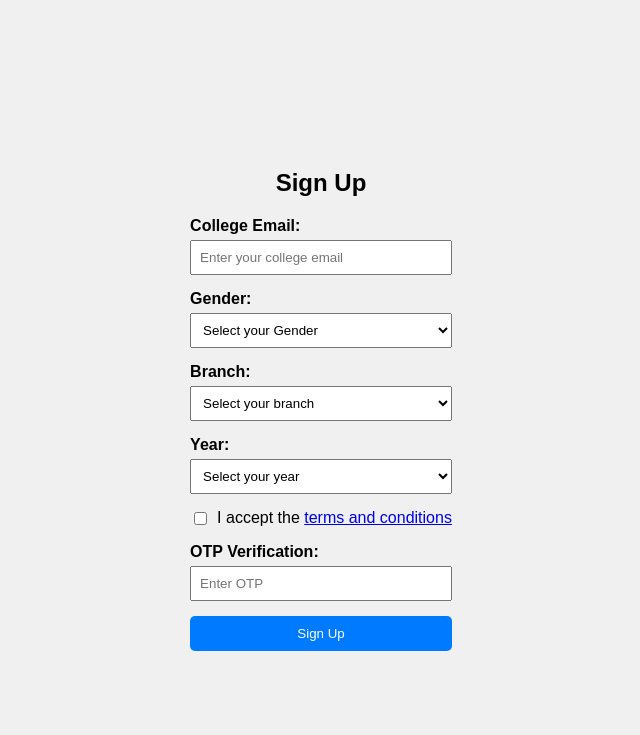
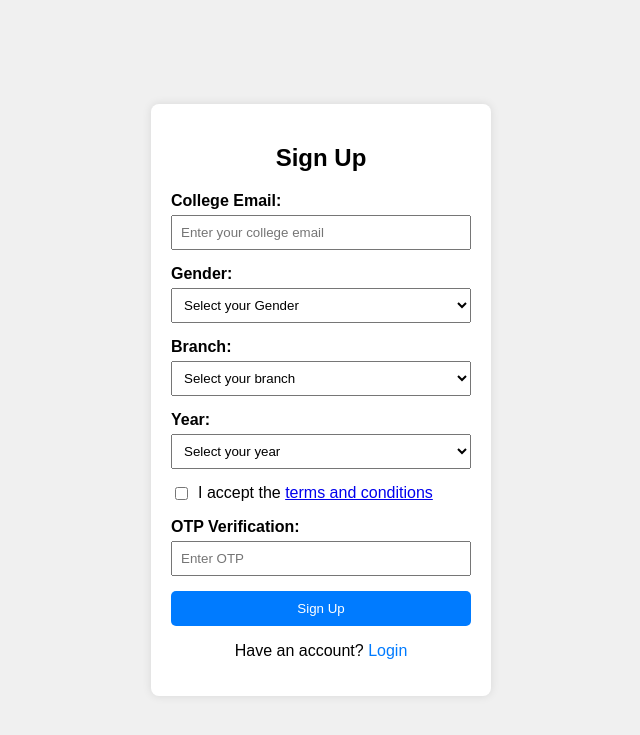
Before and after one commit to hritikbhardwaj12/Chutiyapa, a Django app: page /Sign_up in a window 1280 px wide. Shown: the top 735 px of the page, without its empty margins (319-959 px from the left). Run offline with Django 5.2, Linux system fonts and the light colour scheme.

Commit message:
add new feature in the signin html

```diff
--- a/home/urls.py
+++ b/home/urls.py
@@ -11,6 +11,7 @@ urlpatterns = [
     path('setting',views.setting,name='setting.html'),
     path("forgot_password", views.forgot_password, name='forgot-password'),
     path("Home", views.Home, name='Home'),  # Keep only one 'Home' path
+    path("login", views.login, name='login'),
 
 
 ]
--- a/home/views.py
+++ b/home/views.py
@@ -34,3 +34,5 @@ def profile(request):
     return render(request,'profile.html')
 def setting(request):
     return render(request,'setting.html')
+def login(request):
+	return render(request,'login.html')
--- a/templates/Sign_up.html
+++ b/templates/Sign_up.html
@@ -57,16 +57,27 @@
         .btn:hover {
             background-color: #0056b3;
         }
+        .login-link {
+            text-align: center;
+            margin-top: 15px;
+        }
+        .login-link a {
+            color: #007bff;
+            text-decoration: none;
+        }
+        .login-link a:hover {
+            text-decoration: underline;
+        }
     </style>
 </head>
 <body>
 
-    <div class="Sign_up-container">
+    <div class="signup-container">
         <h2>Sign Up</h2>
         <form action="/Sign_up" method="post">
             {% csrf_token %}
-         <!-- College Email -->
-         <div class="form-group">
+            <!-- College Email -->
+            <div class="form-group">
                 <label for="College_Email">College Email:</label>
                 <input type="email" id="College_Email" name="College_Email" placeholder="Enter your college email" required>
             </div>
@@ -93,7 +104,6 @@
                     <option value="ME">ME</option>
                     <option value="BBA">BBA</option>
                     <option value="BCA">BCA</option>
-                    <!-- Add more branches as necessary -->
                 </select>
             </div>
 
@@ -124,6 +134,11 @@
             <!-- Submit Button -->
             <button type="submit" class="btn">Sign Up</button>
         </form>
+
+        <!-- Login Link -->
+        <div class="login-link">
+            <p>Have an account? <a href="/login">Login</a></p>
+        </div>
     </div>
 
 </body>
```
Also changed, not shown: db.sqlite3.
